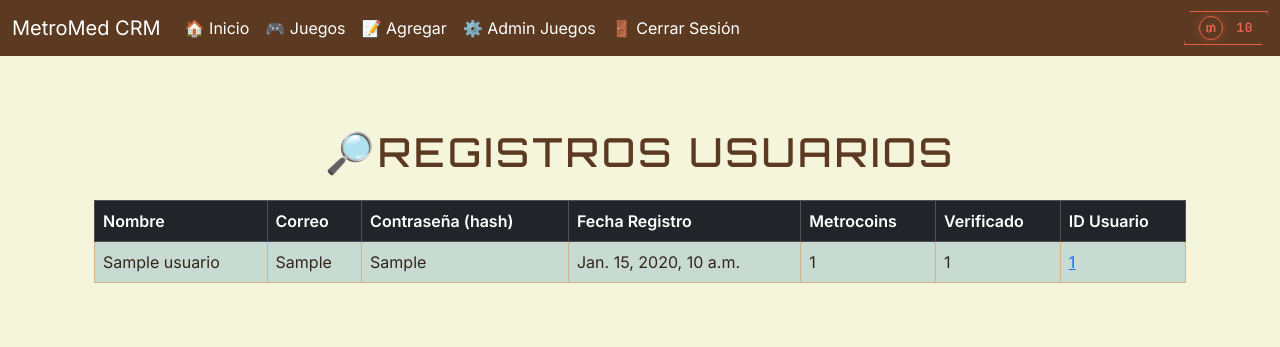
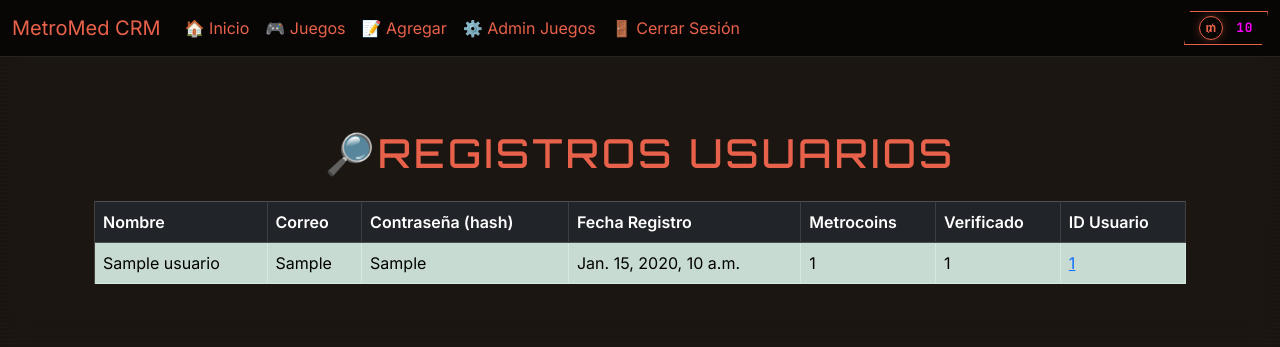
Before and after one commit to hilagg2/Django, a Django app: page /?next=/juegos/cartas/ in a window 1280 px wide. Shown: the top 347 px of the page. Run offline with Django 5.2, Linux system fonts and the light colour scheme; a user stored in the database is signed in; tables that the repository leaves empty hold one stand-in row (values such as "Sample post"); some libraries are stand-ins or nearby versions.

Commit message:
feat: redesign UI with neon/glassmorphism theme

```diff
--- a/website/templates/static/css/custom.css
+++ b/website/templates/static/css/custom.css
@@ -1,81 +1,102 @@
-/* Paleta Tierra y Coral */
+/* Paleta Futurista Neon y Glassmorphism */
 :root {
-    --color-tierra-dark: #5c3a21;
-    --color-tierra: #8b5a2b;
-    --color-tierra-light: #d2b48c;
-    --color-arena: #f5f5dc;
-    --color-coral: #ff7f50;
-    --color-coral-light: #ff9973;
-    --color-coral-dark: #e0663b;
-    --color-text-dark: #33261d;
-    --color-text-light: #fff;
+    --color-primary: #00ffff;      /* Cyan brillante */
+    --color-secondary: #ff00ff;    /* Magenta neon */
+    --color-bg-dark: #0a0a0a;      /* Fondo oscuro */
+    --color-bg-glass: rgba(10,10,10,0.6);
+    --color-text-light: #e0e0e0;
+    --color-text-dark: #111111;
+    --color-accent: #ff007f;       /* Pink intenso */
+    --color-card-bg: rgba(255,255,255,0.08);
+    --color-card-border: rgba(255,255,255,0.12);
+    --color-nav-bg: rgba(0,0,0,0.7);
+    --color-glass-blur: blur(12px);
 }
 
+/* Global */
 body {
-    background-color: var(--color-arena) !important;
-    color: var(--color-text-dark) !important;
+    background: linear-gradient(135deg, var(--color-bg-dark), #001f3f) fixed;
+    color: var(--color-text-light);
+    font-family: 'Inter', sans-serif;
+    backdrop-filter: var(--color-glass-blur);
 }
 
 /* Navbar */
 .navbar {
-    background-color: var(--color-tierra-dark) !important;
+    background: var(--color-nav-bg) !important;
+    backdrop-filter: var(--color-glass-blur);
+    border-bottom: 1px solid var(--color-card-border);
 }
-.navbar-brand, .nav-link {
-    color: var(--color-text-light) !important;
+.navbar .nav-link, .navbar .navbar-brand {
+    color: var(--color-primary) !important;
+    transition: color 0.3s ease;
 }
-.nav-link:hover {
-    color: var(--color-coral) !important;
+.navbar .nav-link:hover {
+    color: var(--color-secondary) !important;
 }
 
-/* Cards */
+/* Glass cards */
 .card {
-    background-color: #fff !important;
-    border: 1px solid var(--color-tierra-light) !important;
-    box-shadow: 0 4px 6px rgba(139, 90, 43, 0.1);
+    background: var(--color-card-bg) !important;
+    border: 1px solid var(--color-card-border) !important;
+    border-radius: 12px;
+    box-shadow: 0 8px 16px rgba(0,0,0,0.4);
+    backdrop-filter: var(--color-glass-blur);
+    color: var(--color-text-light) !important;
+    transition: transform 0.2s ease, box-shadow 0.2s ease;
+}
+.card:hover {
+    transform: translateY(-4px);
+    box-shadow: 0 12px 24px rgba(0,0,0,0.6);
 }
 .card-title {
-    color: var(--color-tierra-dark);
+    color: var(--color-primary) !important;
 }
 
 /* Buttons */
 .btn-primary, .btn-success {
-    background-color: var(--color-coral) !important;
-    border-color: var(--color-coral) !important;
+    background: var(--color-primary) !important;
+    border-color: var(--color-primary) !important;
+    color: var(--color-text-dark) !important;
+    box-shadow: 0 4px 6px rgba(0,255,255,0.3);
+    transition: background 0.3s ease, transform 0.2s ease;
+}
+.btn-primary:hover, .btn-success:hover {
+    background: var(--color-secondary) !important;
+    border-color: var(--color-secondary) !important;
+    transform: translateY(-2px);
+}
+.btn-secondary {
+    background: var(--color-accent) !important;
+    border-color: var(--color-accent) !important;
     color: var(--color-text-light) !important;
 }
-.btn-primary:hover, .btn-success:hover {
-    background-color: var(--color-coral-dark) !important;
-    border-color: var(--color-coral-dark) !important;
-}
-
-.btn-secondary {
-    background-color: var(--color-tierra) !important;
-    border-color: var(--color-tierra) !important;
-}
 .btn-secondary:hover {
-    background-color: var(--color-tierra-dark) !important;
-    border-color: var(--color-tierra-dark) !important;
+    background: var(--color-primary) !important;
+    border-color: var(--color-primary) !important;
 }
 
 /* Tables */
-.table-dark {
-    background-color: var(--color-tierra-dark) !important;
+.table {
+    background: var(--color-card-bg) !important;
     color: var(--color-text-light) !important;
+    border-color: var(--color-card-border) !important;
 }
-.table-success {
-    background-color: var(--color-arena) !important;
+.table th, .table td {
+    border-color: var(--color-card-border) !important;
 }
-.table-striped > tbody > tr:nth-of-type(odd) {
-    background-color: rgba(210, 180, 140, 0.2) !important;
-}
-.table-bordered {
-    border-color: var(--color-tierra-light) !important;
-}
-td {
-    color: var(--color-text-dark) !important;
+.table-striped tbody tr:nth-of-type(odd) {
+    background-color: rgba(0,255,255,0.05) !important;
 }
 
 /* Headings */
 h1, h2, h3, h4, h5, h6 {
-    color: var(--color-tierra-dark);
+    color: var(--color-primary) !important;
+    font-family: 'Orbitron', sans-serif;
 }
+
+/* Misc */
+.nav-metrocoins {
+    color: var(--color-secondary) !important;
+    font-weight: 600;
+}
```
